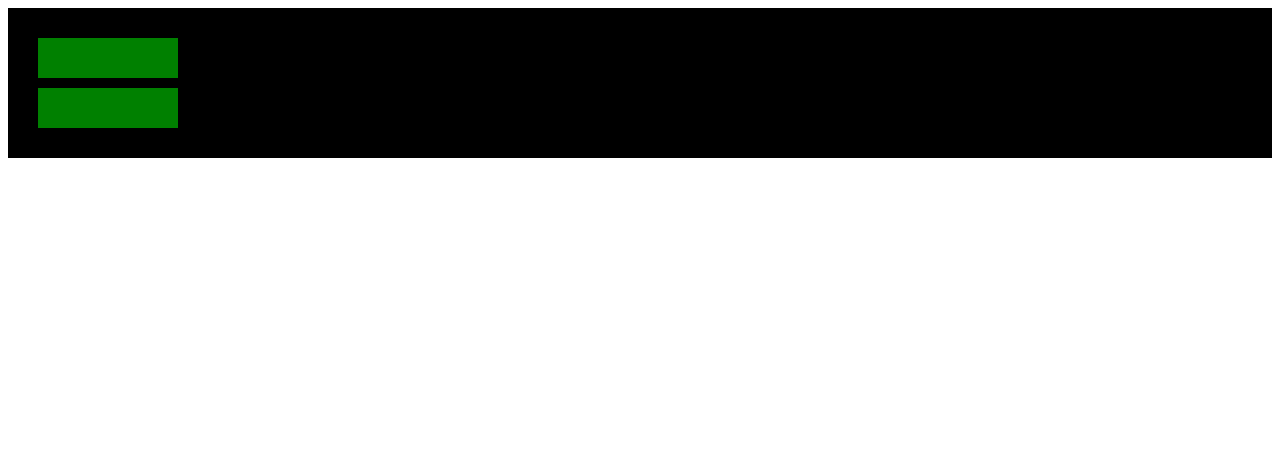
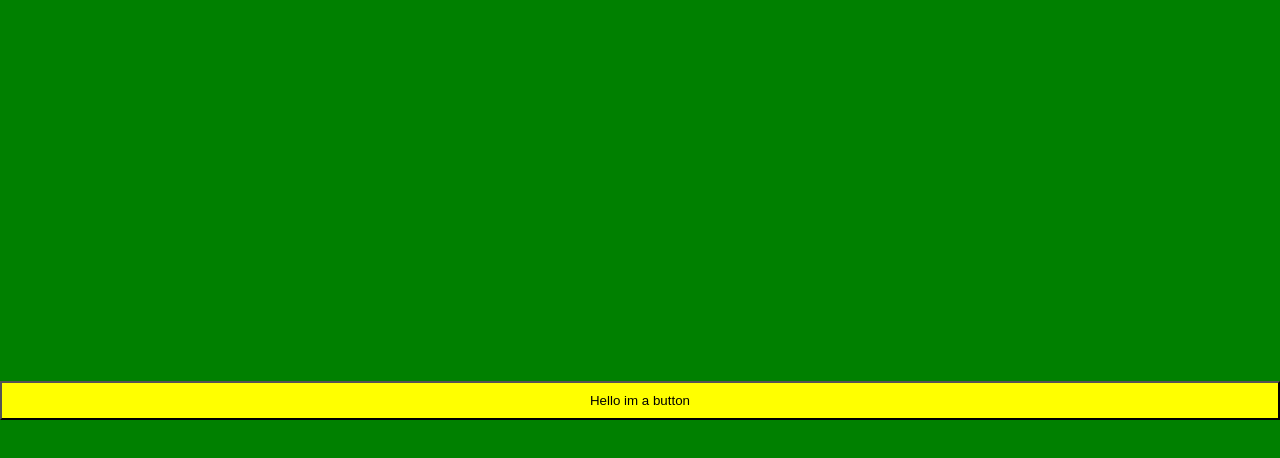
Before and after one commit to Jonjoe/website, a React app: page / in a window 1280 px wide. Shown: the top 458 px of the page. Built offline with nearby package versions, Linux system fonts and the light colour scheme.

Commit message:
css reset and layout

```diff
--- a/index.html
+++ b/index.html
@@ -3,6 +3,56 @@
 <html>
   <head>
     <title>Jonjoe Whitfield - Software Engineer</title>
+    <style>
+      /* http://meyerweb.com/eric/tools/css/reset/
+         v2.0 | 20110126
+         License: none (public domain)
+      */
+
+      html, body, div, span, applet, object, iframe,
+      h1, h2, h3, h4, h5, h6, p, blockquote, pre,
+      a, abbr, acronym, address, big, cite, code,
+      del, dfn, em, img, ins, kbd, q, s, samp,
+      small, strike, strong, sub, sup, tt, var,
+      b, u, i, center,
+      dl, dt, dd, ol, ul, li,
+      fieldset, form, label, legend,
+      table, caption, tbody, tfoot, thead, tr, th, td,
+      article, aside, canvas, details, embed,
+      figure, figcaption, footer, header, hgroup,
+      menu, nav, output, ruby, section, summary,
+      time, mark, audio, video {
+        margin: 0;
+        padding: 0;
+        border: 0;
+        font-size: 100%;
+        font: inherit;
+        vertical-align: baseline;
+      }
+      /* HTML5 display-role reset for older browsers */
+      article, aside, details, figcaption, figure,
+      footer, header, hgroup, menu, nav, section {
+        display: block;
+      }
+      body {
+        line-height: 1;
+      }
+      ol, ul {
+        list-style: none;
+      }
+      blockquote, q {
+        quotes: none;
+      }
+      blockquote:before, blockquote:after,
+      q:before, q:after {
+        content: '';
+        content: none;
+      }
+      table {
+        border-collapse: collapse;
+        border-spacing: 0;
+      }
+    </style>
   </head>
 
   <body>
--- a/src/components/Hatch/Hatch.compoennt.tsx
+++ b/src/components/Hatch/Hatch.compoennt.tsx
@@ -1,22 +1,26 @@
 import * as React from "react"
 import styled from 'styled-components'
 
+import { HeroButton } from "../"
+
 const Panel = styled.section`
   background: green;
-  margin: 10px;
-  width: 100px;
-  padding: 20px;
+  width: 100%;
+  flex: 1;
 `
 
 const Container = styled.div`
   background: black;
-  padding: 20px;
+  display: flex;
+  flex-direction: column;
+  height: 100vh;
 `
 
 const Hatch: React.FC = () => {
   return (
     <Container>
       <Panel />
+      <HeroButton onClick={() => null} label="Hello im a button"/>
       <Panel />
     </Container>
   )
--- a/src/components/index.tsx
+++ b/src/components/index.tsx
@@ -1 +1,2 @@
 export {default as Hatch} from './Hatch/Hatch.compoennt'
+export {default as HeroButton} from './HeroButton/HeroButton.component'
--- a/tsconfig.json
+++ b/tsconfig.json
@@ -9,6 +9,7 @@
     "preserveConstEnums": true,
     "removeComments": true,
     "sourceMap": true,
+    "allowAny": true,
     "target": "es5"
   },
   "include": [
```
